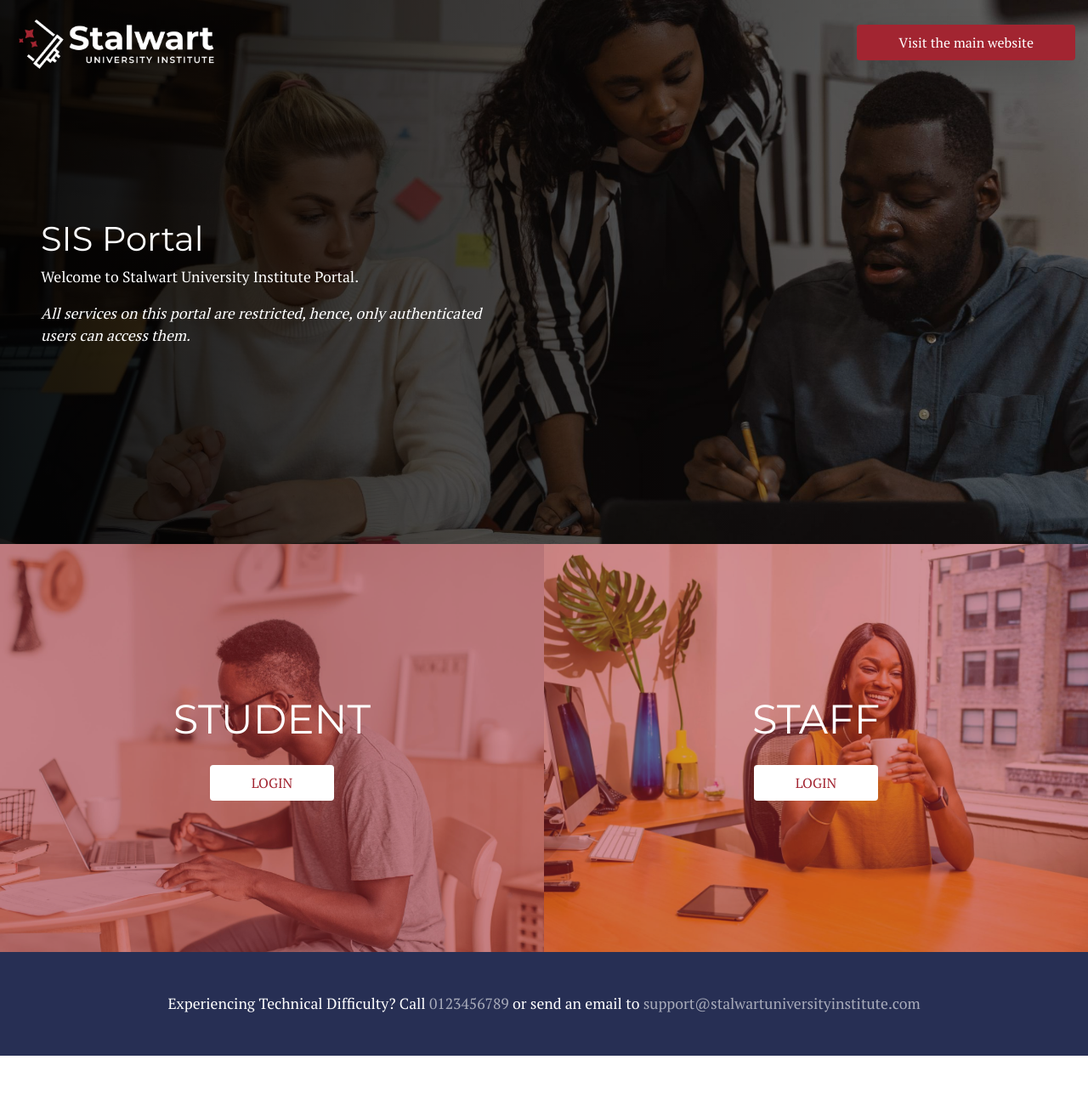
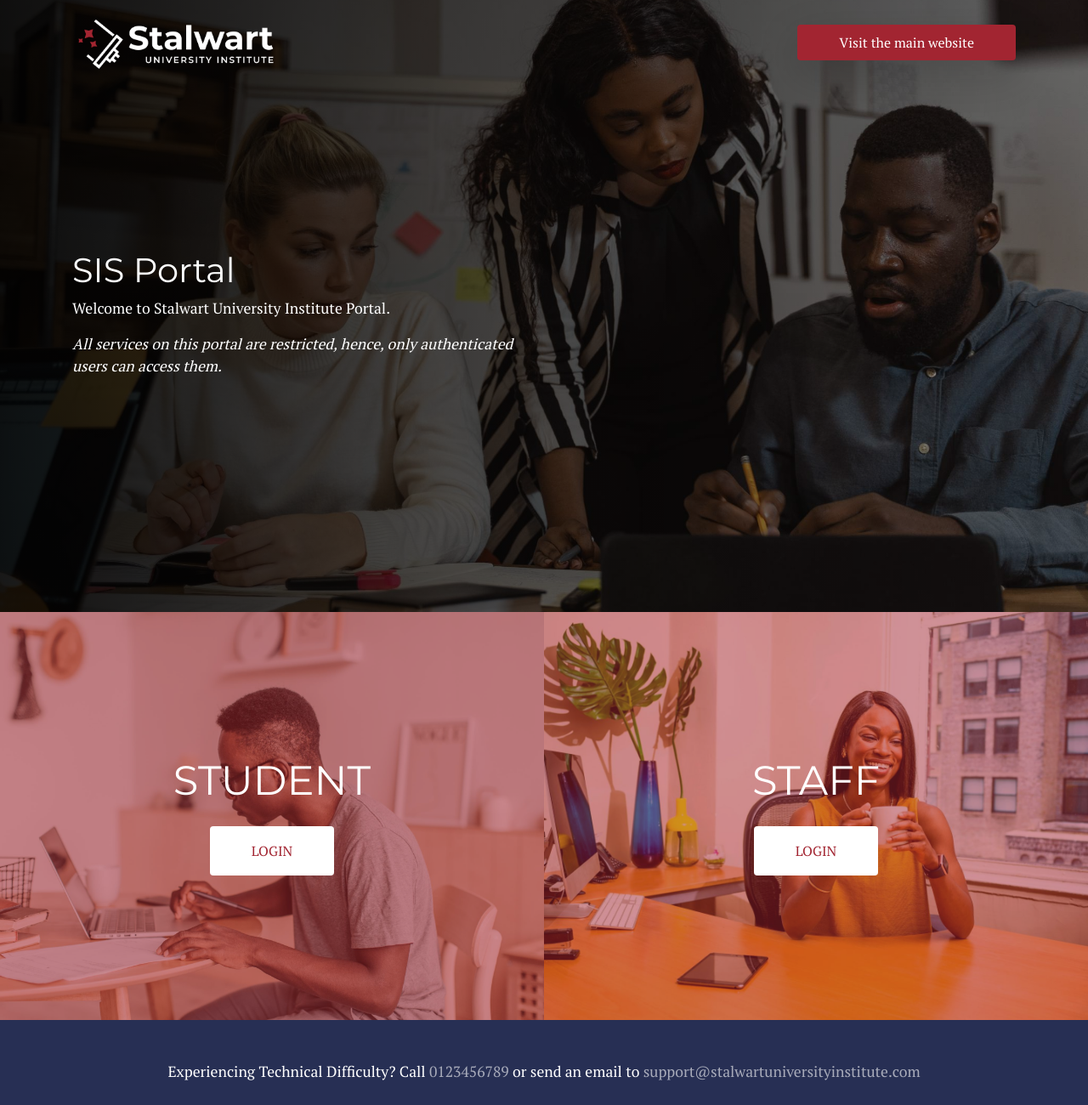
Before and after one commit to joshuaolusayo/stalwart, a React app: page / in a window 1280 px wide. Shown: the whole page at 85% size. Before the commit the page ends 1242 px from the top, so only its background shows below. Built offline with nearby package versions, Linux system fonts and the light colour scheme.

Commit message:
Updated the responsiveness of the website

```diff
--- a/src/Components/Authenticate.js
+++ b/src/Components/Authenticate.js
@@ -10,7 +10,7 @@ const Authenticate = () => {
 						<div>
 							<h2 className="mb-lg-4 font-montserrat">STUDENT</h2>
 							<a
-								className="btn rounded px-3 px-sm-4 px-md-5 py-2 bg-white text-red"
+								className="btn rounded px-3 px-sm-4 px-md-5 py-2 py-md-3 bg-white text-red"
 								href="http://portal.stalwartuniversityinstitute.com/student/login"
 							>
 								LOGIN
@@ -24,7 +24,7 @@ const Authenticate = () => {
 						<div>
 							<h2 className="mb-lg-4 font-montserrat">STAFF</h2>
 							<a
-								className="btn rounded px-3 px-sm-4 px-md-5 py-2 bg-white text-red"
+								className="btn rounded px-3 px-sm-4 px-md-5 py-2 py-md-3 bg-white text-red"
 								href="http://portal.stalwartuniversityinstitute.com/staff/login"
 							>
 								LOGIN
--- a/src/Components/Banner.js
+++ b/src/Components/Banner.js
@@ -6,11 +6,11 @@ const Banner = () => {
 			className="banner py-3"
 			style={{ background: `linear-gradient(to right, rgba(0,0,0,.9), rgba(0,0,0,.3)), url("/images/banner.jpg")` }}
 		>
-			<div className="container-fluid">
-				<div className="main d-flex flex-column flex-sm-row justify-content-center justify-content-sm-between align-items-center">
+			<div className="container h-100">
+				<div className="main d-flex flex-column flex-md-row justify-content-center justify-content-md-between align-items-center">
 					<img className="logo" src="/images/logo.png" alt="Logo" loading="lazy" />
 					<a
-						className="btn bg-red text-white px-md-5 py-md-2 shadow-lg mt-3 mt-sm-0"
+						className="btn bg-red text-white px-md-5 py-md-2 shadow-lg mt-3 mt-md-0"
 						href="http://stalwartuniversityinstitute.com/"
 						rel="noreferrer"
 						target="_blank"
@@ -20,7 +20,7 @@ const Banner = () => {
 				</div>
 
 				<div className="row align-items-center banner__row mx-0">
-					<div className="col-sm-10 mx-auto col-lg-6 ml-md-0 px-lg-5">
+					<div className="col-sm-10 col-lg-6 ">
 						<h1 className="font-montserrat">SIS Portal</h1>
 						<p>Welcome to Stalwart University Institute Portal.</p>
 						<p className="font-italic">
--- a/src/Components/Footer.js
+++ b/src/Components/Footer.js
@@ -2,7 +2,8 @@ import React from "react";
 
 const Footer = () => {
 	return (
-		<div className="footer container-fluid p-3 p-md-5 bg-blue text-center">
+		<div className="footer py-3 py-md-5 bg-blue text-center">
+			<div className="container">
 				<p className="mb-0">
 					Experiencing Technical Difficulty? Call{" "}
 					<a className="" href="tel:0123456789">
@@ -14,6 +15,7 @@ const Footer = () => {
 					</a>
 				</p>
 			</div>
+		</div>
 	);
 };
 
--- a/src/styles.scss
+++ b/src/styles.scss
@@ -35,7 +35,7 @@ body {
 }
 
 .banner {
-	height: 80vh;
+	height: 45rem;
 	background-size: cover !important;
 	background-position: 75% 50% !important;
 	position: relative;
@@ -56,11 +56,15 @@ body {
 		height: auto;
 	}
 
+	.container {
+		position: relative;
+	}
+
 	&__row {
 		position: absolute;
 		left: 0;
 		right: 0;
-		height: 80%;
+		height: 85%;
 	}
 }
 
```
Also changed, not shown: src/styles.css. Lines whose indentation alone changed are shown as unchanged.
